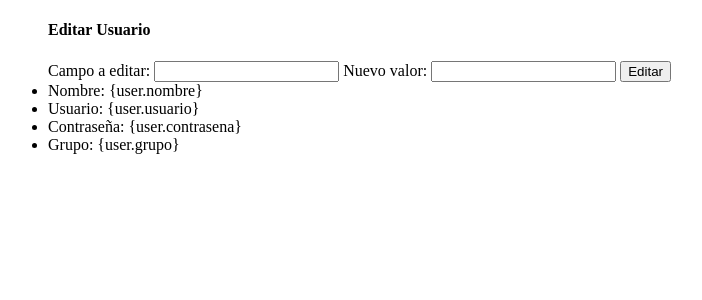
After one commit to frannsanchez/3er_preentrega, a Django app: template aplicacion/templates/aplicacion/usuarioEditar.html in a window 1280 px wide. The commit adds this page. Shown: the top 300 px of the page, without its empty margins (0-702 px from the left). Run offline with Django 3.2, Linux system fonts and the light colour scheme; the template is opened without the code that fills it, so the values that code supplies are empty.

Commit message:
editarUsuario

```diff
--- a/aplicacion/models.py
+++ b/aplicacion/models.py
@@ -5,6 +5,10 @@ class Usuario(models.Model):
     usuario = models.TextField(max_length=100)
     contrasena = models.TextField(max_length=100)
     grupo = models.TextField(max_length=100)
+
+    def editar(self):
+        self.variable = nuevo
+
 
     def __str__(self):
         return f"{self.id} - {self.usuario} - {self.grupo}"
--- a/aplicacion/templates/aplicacion/usuario.html
+++ b/aplicacion/templates/aplicacion/usuario.html
@@ -26,6 +26,7 @@
         {% for usuario in usuarios %}
         <li>{{usuario}}
             <a href="{% url 'usuario-delete' usuario.id %}">Borrar</a>
+            <a href="{% url 'usuario-edit' usuario.id %}">Editar</a>
         </li>
         {% endfor %}
 
--- /dev/null
+++ b/aplicacion/templates/aplicacion/usuarioEditar.html
@@ -0,0 +1,31 @@
+<!DOCTYPE html>
+<html lang="en">
+<head>
+    <meta charset="UTF-8">
+    <meta http-equiv="X-UA-Compatible" content="IE=edge">
+    <meta name="viewport" content="width=device-width, initial-scale=1.0">
+    <title>Document</title>
+</head>
+<body>
+    <ul>
+        <h4>Editar Usuario</h4>
+                <form action="{% url 'usuario-edit' %}" method="GET">
+                    <label name="variable">Campo a editar: </label>
+                    <input type="text" name="variable">
+                    <label name="nuevo">Nuevo valor: </label>
+                    <input type="text" name="nuevo">
+                    <input type="submit" value="Editar">
+                </form>
+                <li>Nombre: {user.nombre}</li>
+                <li>Usuario: {user.usuario}</li>
+                <li>Contraseña: {user.contrasena}</li>
+                <li>Grupo: {user.grupo}</li>
+
+
+
+
+
+
+
+</body>
+</html>
--- a/aplicacion/views.py
+++ b/aplicacion/views.py
@@ -27,3 +27,9 @@ def buscarUsuario(request):
     usuarios = Usuario.objects.filter(nombre__icontains=criterio).all()
 
     return render(request, "aplicacion/usuarioBuscar.html", {"usuarios": usuarios})
+
+def editarUsuario(request, id):
+    user = Usuario.objects.filter(id=id).first()
+    user.editar()
+    user.save()
+    return mostrarUsuarios(request)
--- a/projecto/urls.py
+++ b/projecto/urls.py
@@ -22,5 +22,6 @@ urlpatterns = [
     path('usuarios/', mostrarUsuarios, name="usuarios-list"),
     path('usuarios/agregar', agregarUsuario, name="usuario-create"),
     path('usuario/borrar/<id>', borrarUsuario, name="usuario-delete"),
-    path('usuarioBuscar', buscarUsuario, name="usuario-search")
+    path('usuarioBuscar', buscarUsuario, name="usuario-search"),
+    path('usuarioEditar/<id>', editarUsuario, name='usuario-edit'),
 ]
```
Also changed, not shown: db.sqlite3.
